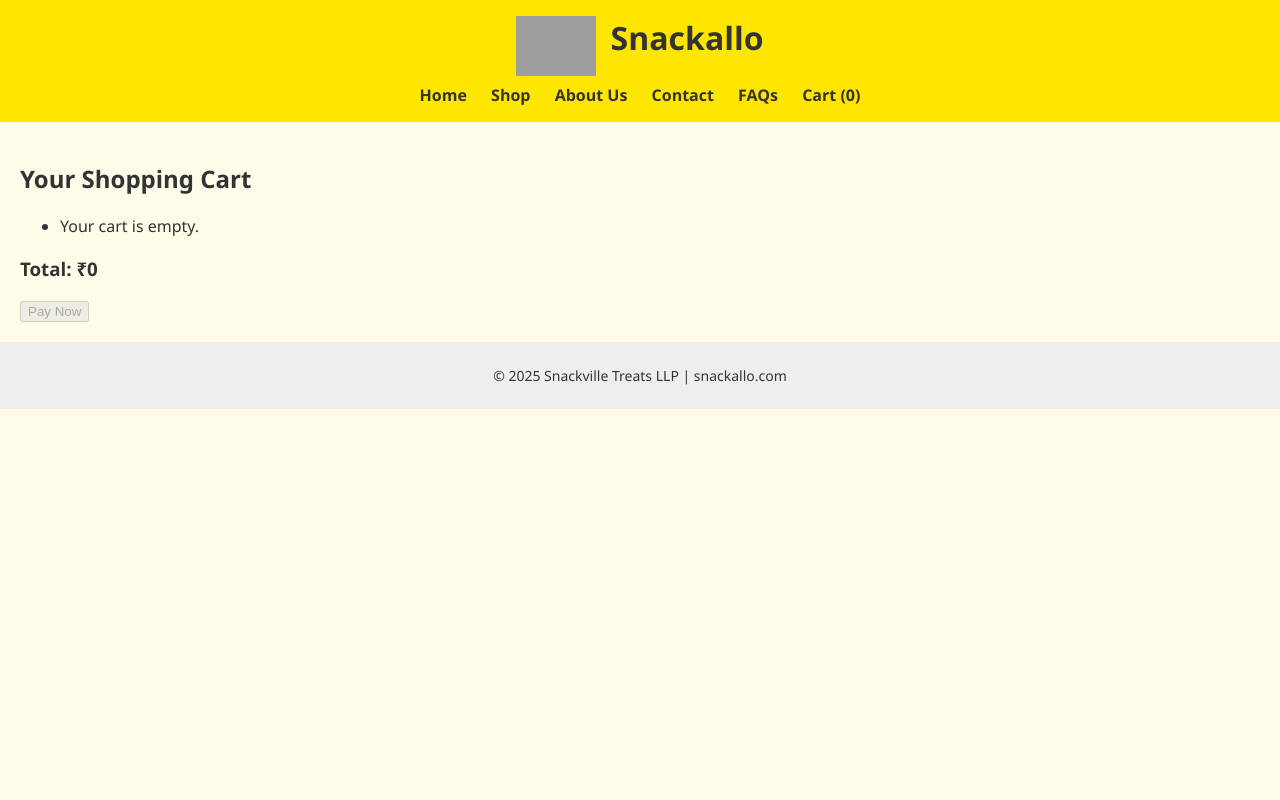
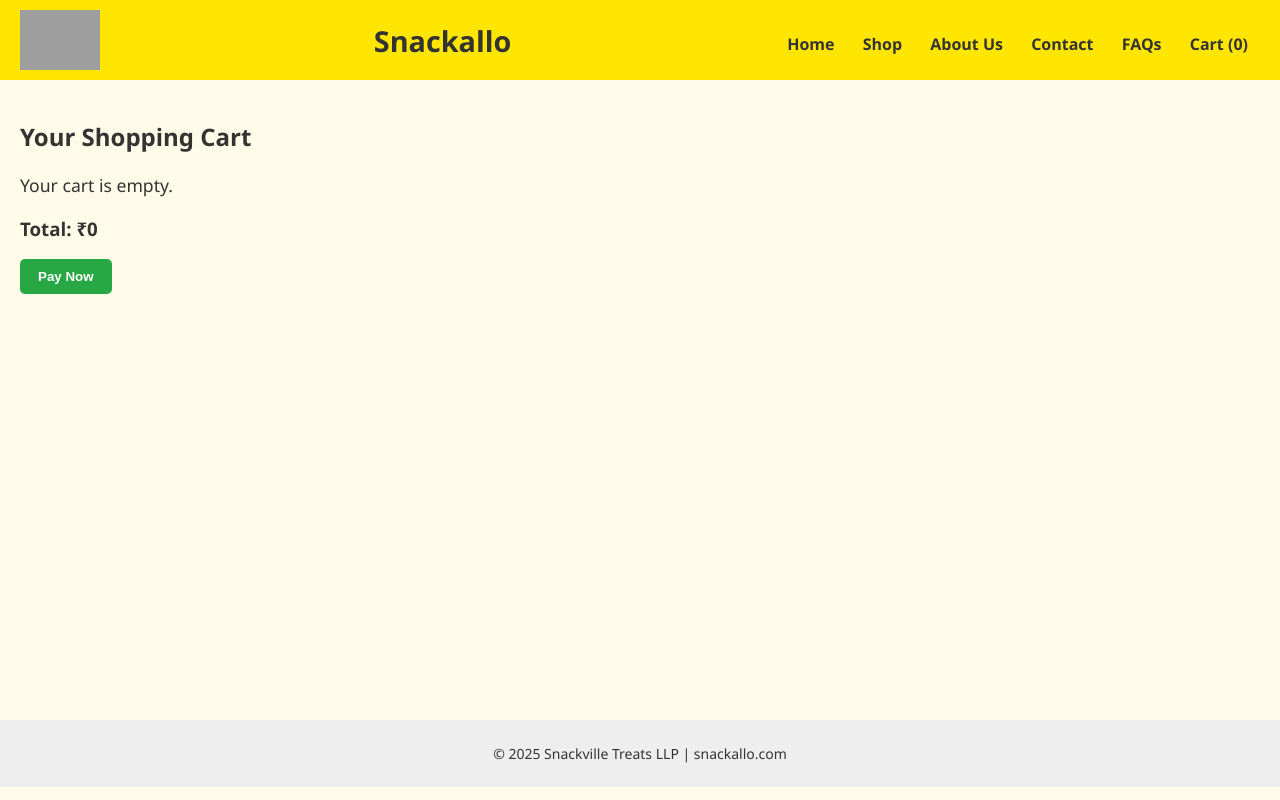
Before and after one commit to snackvilletreats/snackallo-site, a Flask app: page /cart in a window 1280 px wide. Run offline with Flask 3, Linux system fonts and the light colour scheme; grey boxes are pictures that could not be loaded.

Commit message:
Update style.css

```diff
--- a/static/style.css
+++ b/static/style.css
@@ -1,91 +1,223 @@
-
 body {
-  font-family: 'Segoe UI', sans-serif;
+  font-family: 'Segoe UI', Tahoma, Geneva, Verdana, sans-serif;
   margin: 0;
   padding: 0;
   background: #fffbe9;
   color: #333;
 }
+
 header {
   background: #ffe600;
-  padding: 1rem;
-  text-align: center;
+  padding: 10px 20px;
+  display: flex;
+  align-items: center;
+  justify-content: space-between;
+  flex-wrap: wrap;
 }
+
 header h1 {
   margin: 0;
+  font-size: 1.8rem;
+  color: #333;
 }
+
 nav {
   margin-top: 0.5rem;
 }
+
 nav a {
-  margin: 0 10px;
+  margin: 0 12px;
   text-decoration: none;
   color: #333;
   font-weight: bold;
 }
+
 main {
   padding: 20px;
+  min-height: 70vh;
 }
+
 footer {
   background: #eee;
   padding: 10px;
   text-align: center;
   font-size: 14px;
+  margin-top: 40px;
 }
+
+/* Hero Section */
 .hero {
   background: url('/static/images/hero-banner.jpg') no-repeat center center;
   background-size: cover;
-  padding: 60px;
+  padding: 80px 20px;
   color: white;
   text-align: center;
+  border-radius: 8px;
+  margin-bottom: 40px;
+  box-shadow: 0 0 10px rgba(0,0,0,0.3);
 }
+
+.hero h2 {
+  font-size: 2.5rem;
+  margin-bottom: 15px;
+  text-shadow: 2px 2px 6px rgba(0,0,0,0.7);
+}
+
+.hero p {
+  font-size: 1.2rem;
+  margin-bottom: 25px;
+  text-shadow: 1px 1px 4px rgba(0,0,0,0.7);
+}
+
 .hero .btn {
-  padding: 10px 20px;
+  padding: 12px 25px;
   background: #ff9900;
   color: white;
   text-decoration: none;
   font-weight: bold;
   border-radius: 5px;
+  font-size: 1.1rem;
+  box-shadow: 0 4px 6px rgba(255,153,0,0.6);
 }
+
+/* Product List */
 .product-list {
   display: flex;
   flex-wrap: wrap;
-  gap: 20px;
+  gap: 25px;
+  justify-content: center;
 }
+
 .product-card {
   background: white;
   border: 1px solid #ccc;
   border-radius: 10px;
-  padding: 10px;
+  padding: 15px;
   width: 220px;
   box-shadow: 2px 2px 6px rgba(0,0,0,0.1);
   text-align: center;
+  transition: box-shadow 0.3s ease;
 }
+
+.product-card:hover {
+  box-shadow: 0 0 15px rgba(255,153,0,0.7);
+}
+
 .product-card img {
   width: 100%;
   height: 150px;
   object-fit: cover;
+  border-radius: 6px;
+  margin-bottom: 10px;
 }
+
 .product-card button {
   background: #ff9900;
   border: none;
   padding: 10px;
   color: white;
   font-weight: bold;
-  margin-top: 5px;
+  margin-top: 8px;
   cursor: pointer;
   border-radius: 5px;
+  transition: background-color 0.3s ease;
 }
-form input, textarea {
-  padding: 8px;
-  margin: 5px 0;
-  width: 100%;
-  box-sizing: border-box;
+
+.product-card button:hover {
+  background-color: #cc7a00;
 }
-form button {
-  padding: 10px 15px;
-  background: green;
+
+/* Cart page */
+ul {
+  list-style-type: none;
+  padding-left: 0;
+}
+
+.cart-img {
+  width: 60px;
+  height: 60px;
+  object-fit: cover;
+  vertical-align: middle;
+  margin-right: 15px;
+  border-radius: 5px;
+}
+
+li {
+  margin: 15px 0;
+  font-size: 1.1rem;
+  display: flex;
+  align-items: center;
+}
+
+.remove-btn {
+  background: #cc0000;
+  color: white;
+  border: none;
+  padding: 5px 12px;
+  cursor: pointer;
+  border-radius: 4px;
+  margin-left: auto;
+  font-weight: bold;
+  transition: background-color 0.3s ease;
+}
+
+.remove-btn:hover {
+  background-color: #990000;
+}
+
+/* Buttons */
+.btn {
+  padding: 10px 18px;
+  background: #28a745;
   color: white;
   border: none;
   font-weight: bold;
+  border-radius: 5px;
+  cursor: pointer;
 }
+
+.btn:hover {
+  background: #218838;
+}
+
+/* Form inputs */
+form input, form textarea {
+  padding: 10px;
+  margin: 8px 0;
+  width: 100%;
+  box-sizing: border-box;
+  border-radius: 5px;
+  border: 1px solid #ccc;
+}
+
+form button {
+  padding: 12px 20px;
+  background: #007bff;
+  color: white;
+  border: none;
+  font-weight: bold;
+  border-radius: 5px;
+  cursor: pointer;
+  margin-top: 10px;
+}
+
+form button:hover {
+  background: #0056b3;
+}
+
+/* Responsive */
+@media (max-width: 600px) {
+  .product-list {
+    flex-direction: column;
+    align-items: center;
+  }
+
+  header {
+    flex-direction: column;
+    align-items: flex-start;
+  }
+
+  nav {
+    margin-top: 10px;
+  }
+}
```
